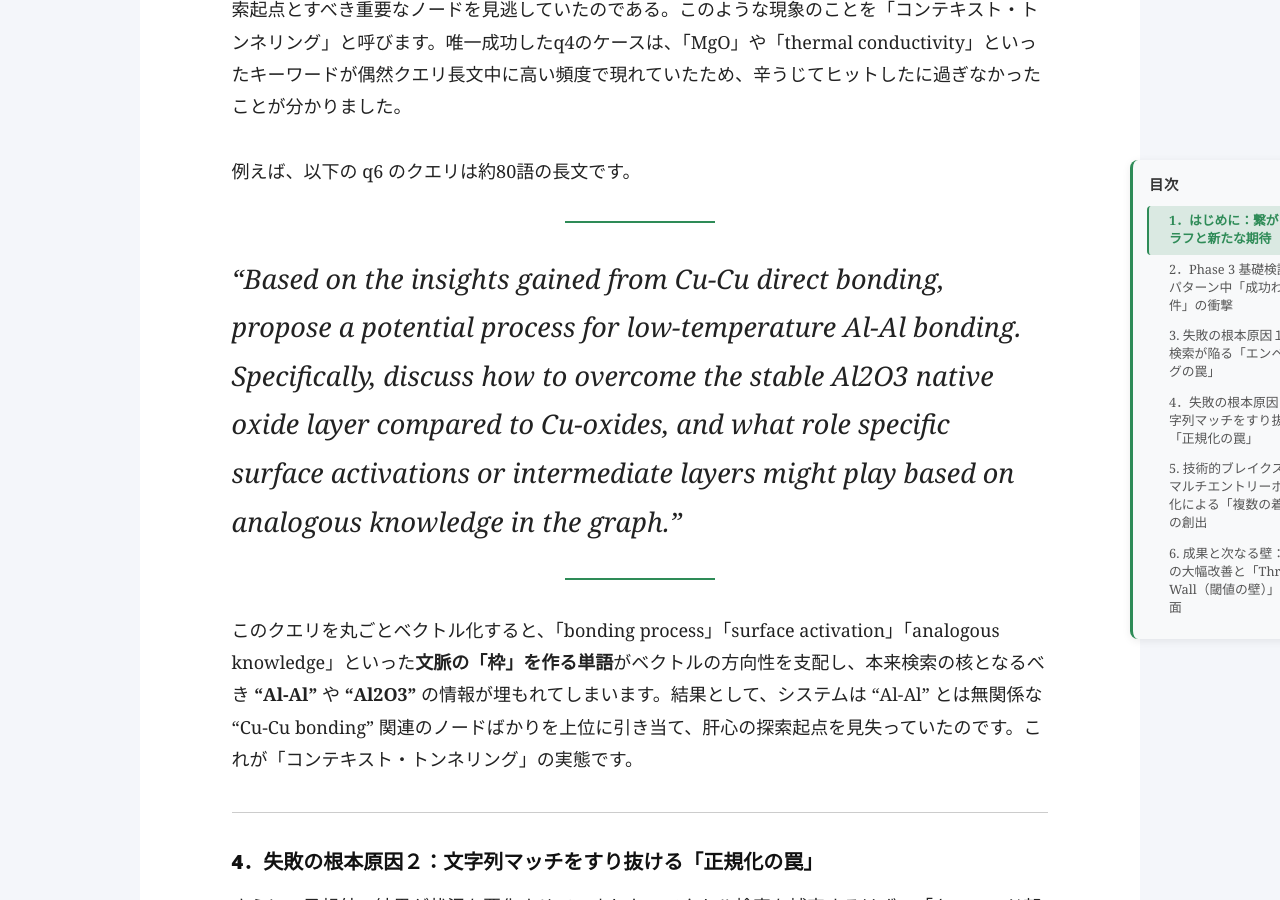
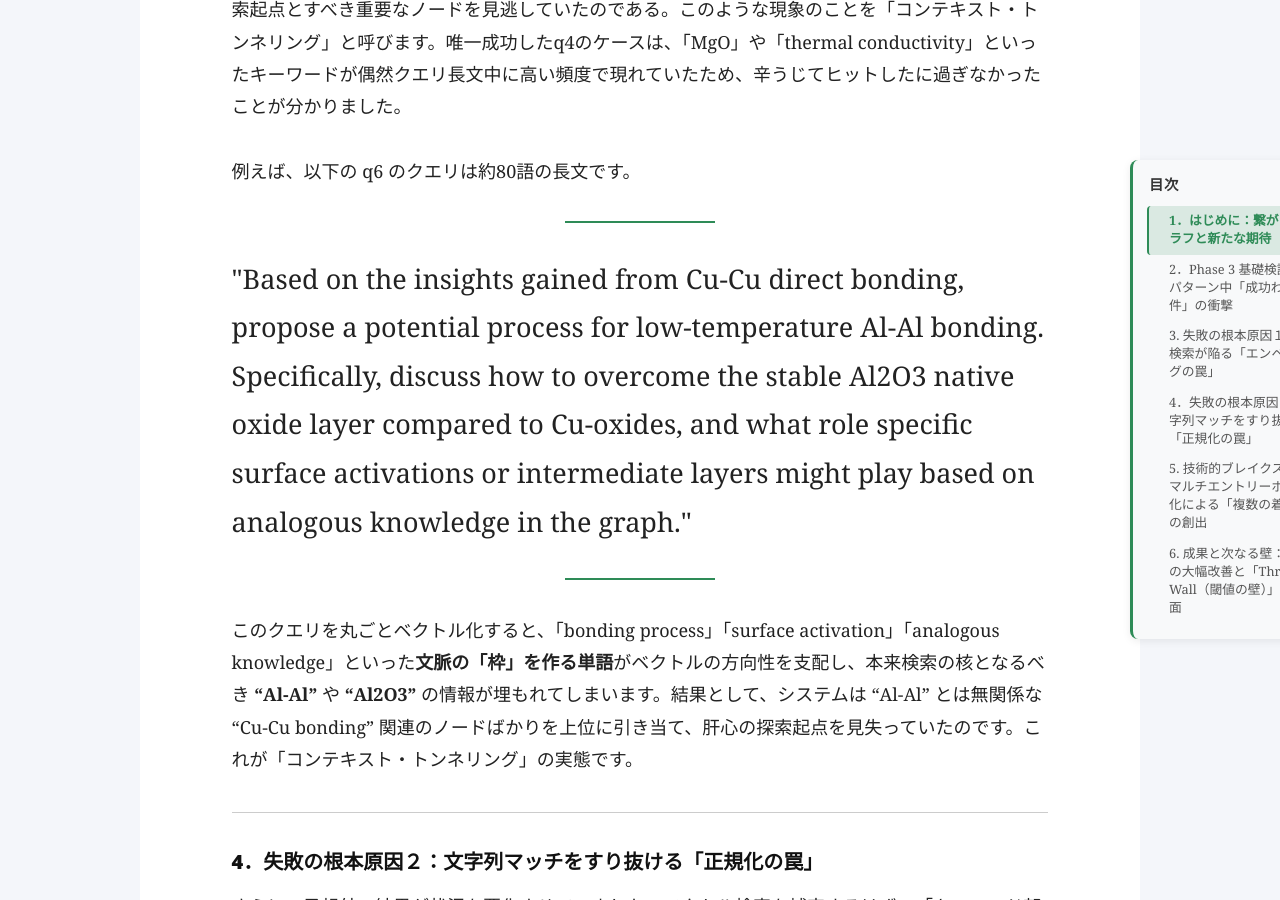
Before and after one commit to Shin-ichiro-I/Shin-ichiro-I.github.io, a Jekyll site: the page built from _posts/2026-07-19-ARIA-FORGE_2.md, in a window 1280 px wide and 900 px high, scrolled down 3703 px. Built offline with Jekyll 4.4.1, drawn with Linux system fonts in a browser that asks for light colours; nearby versions of some CDN libraries; comment, search, counter and statistics services are not loaded.

```diff
--- a/_posts/2026-07-19-ARIA-FORGE_2.md
+++ b/_posts/2026-07-19-ARIA-FORGE_2.md
@@ -65,7 +65,7 @@ published: true
 
 例えば、以下の q6 のクエリは約80語の長文です。
 
-> *"Based on the insights gained from Cu-Cu direct bonding, propose a potential process for low-temperature Al-Al bonding. Specifically, discuss how to overcome the stable Al2O3 native oxide layer compared to Cu-oxides, and what role specific surface activations or intermediate layers might play based on analogous knowledge in the graph."*
+<blockquote>"Based on the insights gained from Cu-Cu direct bonding, propose a potential process for low-temperature Al-Al bonding. Specifically, discuss how to overcome the stable Al2O3 native oxide layer compared to Cu-oxides, and what role specific surface activations or intermediate layers might play based on analogous knowledge in the graph."</blockquote>
 
 このクエリを丸ごとベクトル化すると、「bonding process」「surface activation」「analogous knowledge」といった**文脈の「枠」を作る単語**がベクトルの方向性を支配し、本来検索の核となるべき **"Al-Al"** や **"Al2O3"** の情報が埋もれてしまいます。結果として、システムは "Al-Al" とは無関係な "Cu-Cu bonding" 関連のノードばかりを上位に引き当て、肝心の探索起点を見失っていたのです。これが「コンテキスト・トンネリング」の実態です。
 
```
